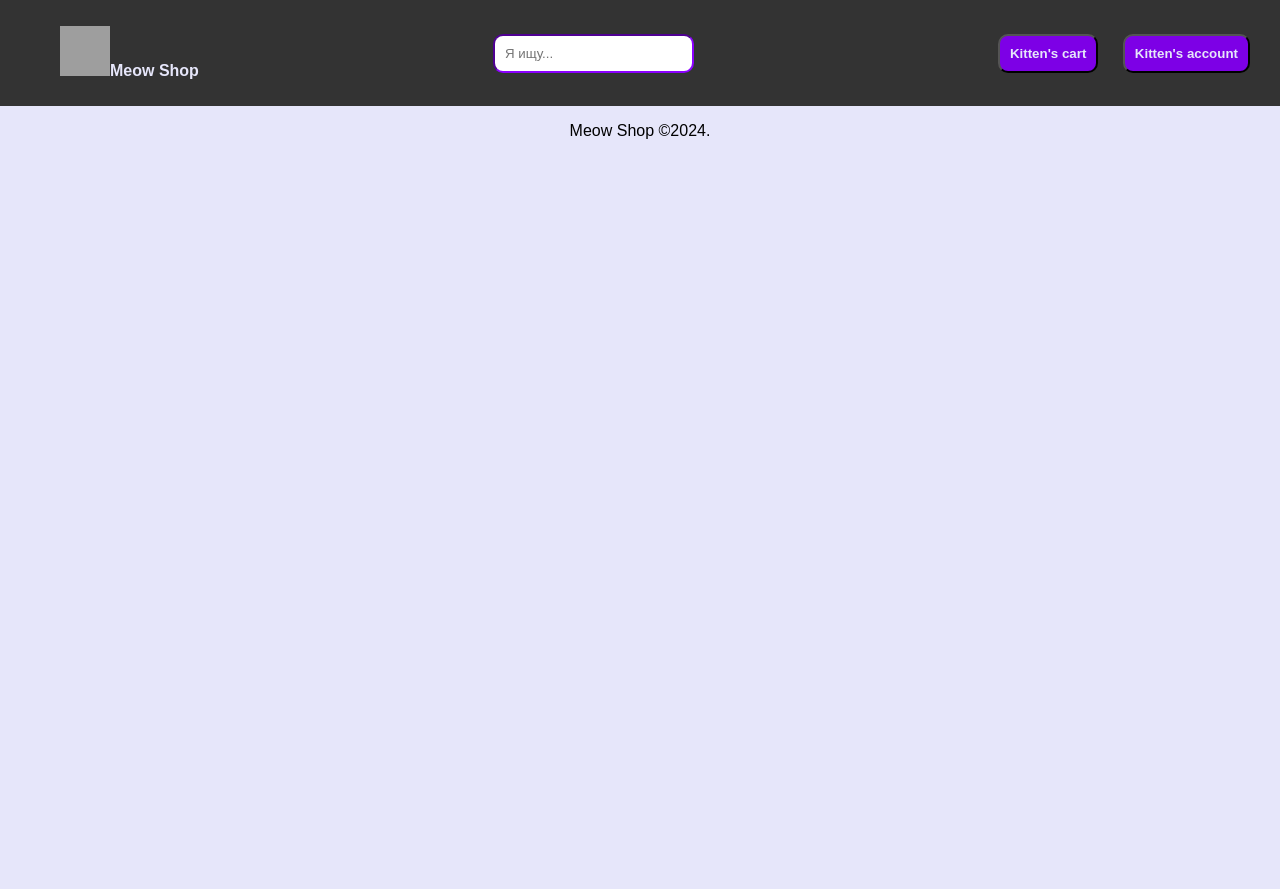
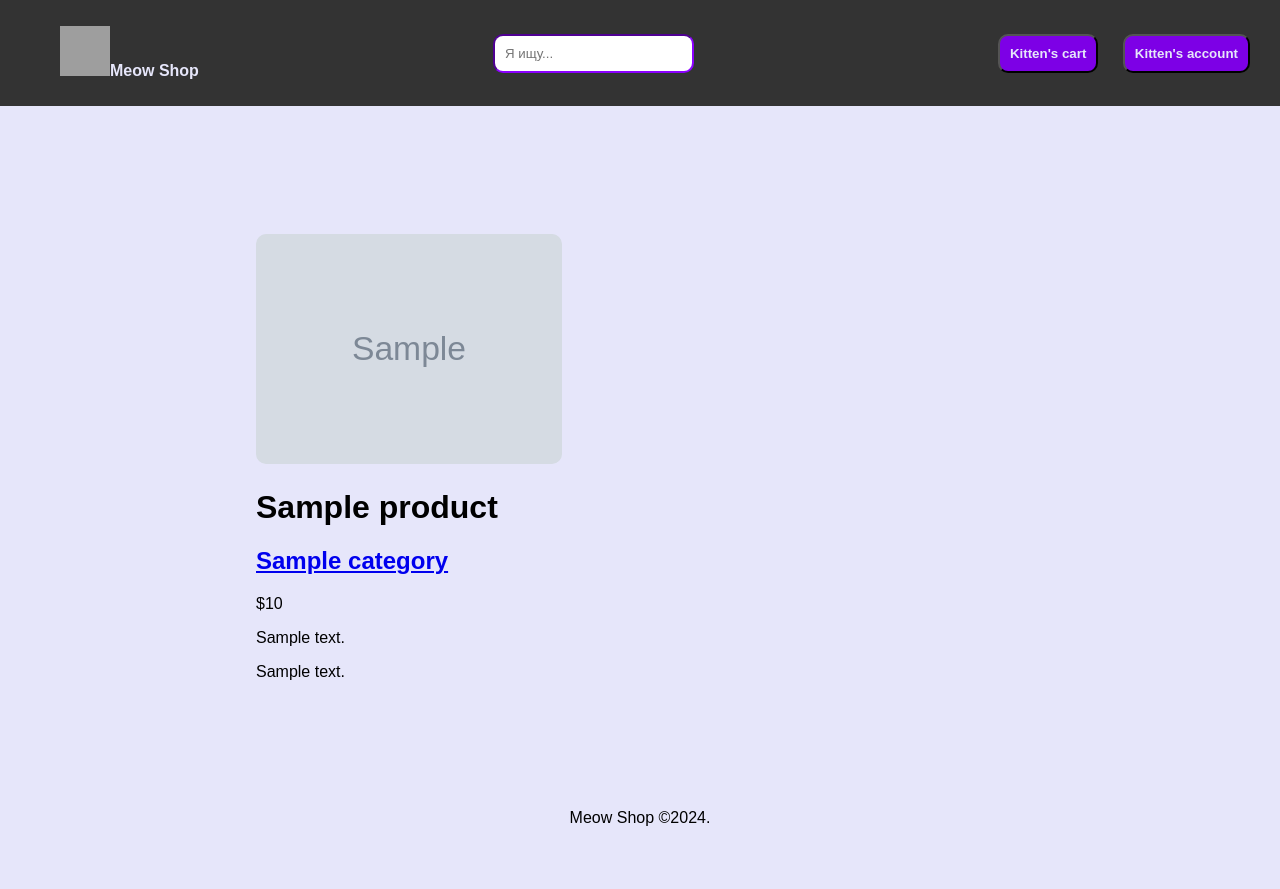
Before and after one commit to janetuyy/shoppingOnline, a Django app: template shop/main/templates/main/detail.html in a window 1280 px wide. Before the commit the page ends 139 px from the top, so only its background shows below. Run offline with Django 5.2, Linux system fonts and the light colour scheme; the template is opened without the code that fills it: most values are stand-ins (such as "Sample title", 1, 10 or a date in 2020); grey boxes marked "Sample" are stand-in pictures; parts of the project's set-up code (start-up, migrations or seed data) failed here and were passed over; grey boxes are pictures that could not be loaded.

```diff
--- a/shop/main/static/main/css/style.css
+++ b/shop/main/static/main/css/style.css
@@ -67,3 +67,7 @@ button:hover, button:focus {
     padding: 10px;
     border-color: #7D00E6;
 }
+
+.product-detail {
+    margin: 10% 20% 10% 20%;
+}
--- a/shop/main/templates/main/base.html
+++ b/shop/main/templates/main/base.html
@@ -9,7 +9,7 @@
 <body>
 <div id="header">
     <ul><img src="{% static 'main/img/paws.svg' %}" id="paws"><a href="/" class="logo">Meow Shop</a></ul>
-    <ul><input type="search" class="search-bar" placeholder="Я ищу..." value aria-label="search" maxlength="100"></ul>
+    <ul><form action="" method="get"><input type="search" class="search-bar" placeholder="Я ищу..." value aria-label="search" maxlength="100"></form></ul>
     <ul><button id="cartBtn"><a href="cart/" class="cart">Kitten's cart</a></button>
         <button id="accBtn"><a href="account/" class="account">Kitten's account</a></button></ul>
 </div>
--- a/shop/main/templates/main/detail.html
+++ b/shop/main/templates/main/detail.html
@@ -5,5 +5,12 @@
 {% endblock %}
 
 {% block content %}
-
+    <div class="product-detail">
+        <img class="loadedPhoto" src="{% if product.cover %}{{ product.cover.url }}{% else %}{% endif %}">
+        <h1>{{ product.name }}</h1>
+        <h2><a href="{{ product.category.get_absolute_url }}">{{ product.category }}</a></h2>
+        <p class="price">${{ product.price }}</p>
+        {{ product.description|linebreaks }}
+        {{ product.full_text|linebreaks }}
+    </div>
 {% endblock %}
--- a/shop/main/urls.py
+++ b/shop/main/urls.py
@@ -1,8 +1,13 @@
 from django.urls import path
 from . import views
+
+app_name = 'shop'
 
 urlpatterns = [
     path("", views.product_list, name="main"),
     path("cart/", views.cart, name="cart"),
     path("account/", views.account, name="account"),
+    path('', views.product_list, name='product_list'),
+    path('<slug:category_slug>/', views.product_list, name='product_list_by_category'),
+    path('<int:id>/<slug:slug>/', views.product_detail, name='product_detail'),
 ]
```
Also changed, not shown: shop/main/models.py (+7 -0 lines), shop/main/templates/main/productlist.html (+6 -6 lines).
